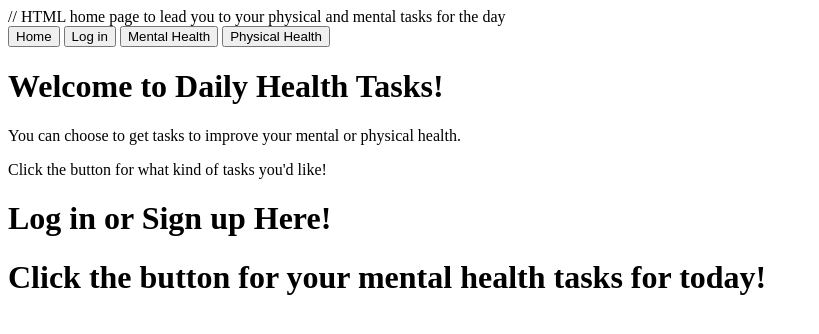
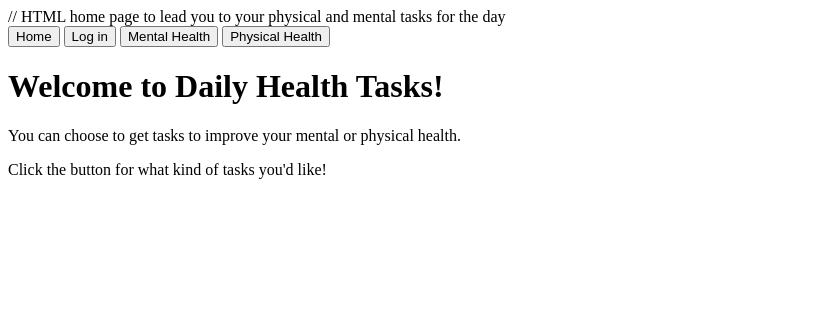
Before and after one commit to sprocopii/a99-toliman, a website: page public/index.html in a window 1280 px wide. Shown: the whole page, without its empty margins (0-819 px from the left). Drawn offline with Linux system fonts and the light colour scheme.

Commit message:
added js and updated index.html

```diff
--- a/public/index.html
+++ b/public/index.html
@@ -22,23 +22,32 @@
                 <p>You can choose to get tasks to improve your mental or physical health.</p>
                 <p>Click the button for what kind of tasks you'd like!</p>
             </div>
-
-            <!-- log-in -->
+<!-- may not need these, link to other html files
+comment: log-in
 <div id="login" class="inactive">
     <h1>Log in or Sign up Here!</h1>
-                <!-- html for login page -->
+     comment: html for login page
 </div>
 
-            <!-- mental health -->
+comment: mental health
 <div id="mentalhealth" class="inactive">
     <h1>Click the button for your mental health tasks for today!</h1>
-                <!-- html for mental health page -->
+    comment: html for mental health page
 </div>
 
-            <!-- physical health -->
+comment: physical health
 <div id="physical health" class="inactive">
+    <h1>Click the button for your physical health tasks for today!</h1>
+    <button id="physicaltask">Tasks for today!</button>
+    comment: daily tasks and description
+    <h2>Your tasks:</h2>
+    <p><span id="physicalres"></span></p>
+</div>
+-->
 
         </div>
-        </div>
+
+        <!-- link to js file -->
+        <script src="main.js"></script>
     </body>
 </html>
--- /dev/null
+++ b/public/main.js
@@ -0,0 +1 @@
+// js file for html and css content
```
Lines whose indentation alone changed are shown as unchanged.
